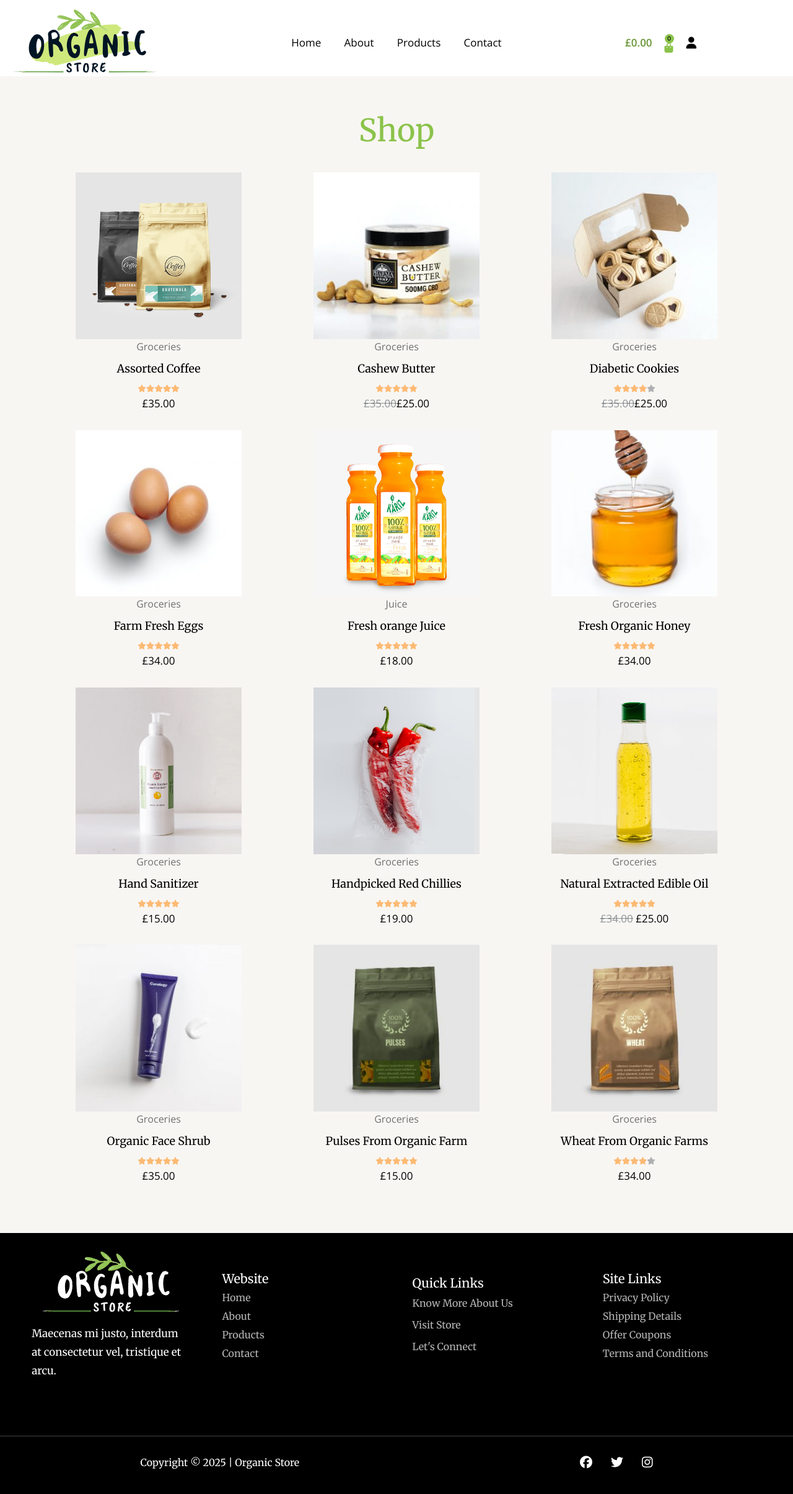
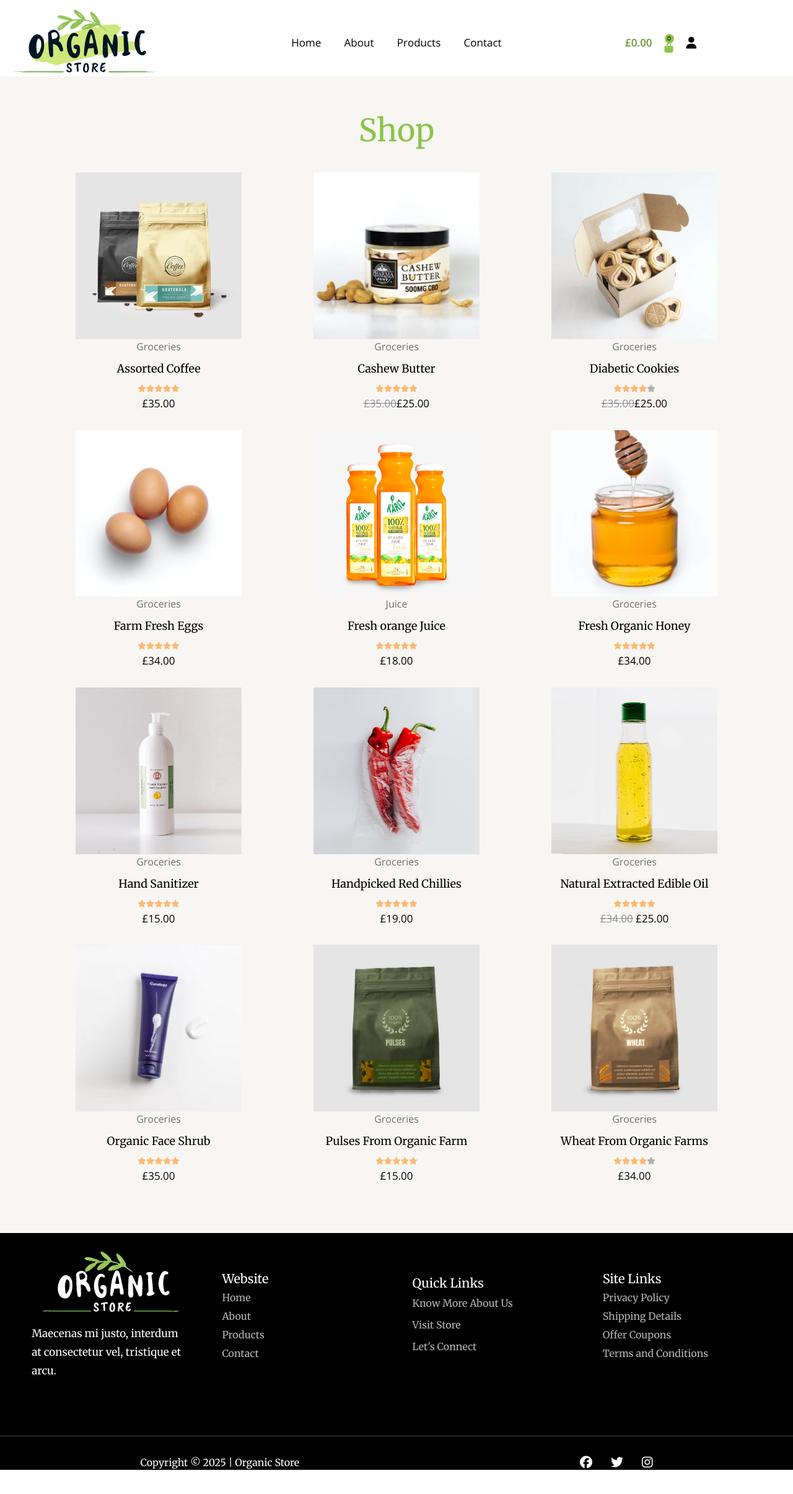
Before and after one commit to okwoducynthia/Organic-store, a React (Vite) app: page /products in a window 1280 px wide. Shown: the top 2410 px of the page at 62% size. After the commit the page ends 2371 px from the top, so only its background shows below. Built offline with nearby package versions, Linux system fonts and the light colour scheme; a web font is replaced by a local one.

Commit message:
adjustments

```diff
--- a/src/Components/Products/Products.css
+++ b/src/Components/Products/Products.css
@@ -138,7 +138,7 @@
 .products-footer-main {
   background-color: var(--black-color);
   color: var(--white-color);
-  height: 60vh;
+  height: 350px;
 }
 .products-footer-container {
   display: flex;
@@ -293,9 +293,9 @@
   .shop-sub-container div {
     width: 90%;
   }
-  .shop-details img {
+  /* .shop-details img {
     width: 90%;
-  }
+  } */
   .products-footer-container {
     margin-bottom: 20px;
   }
```
